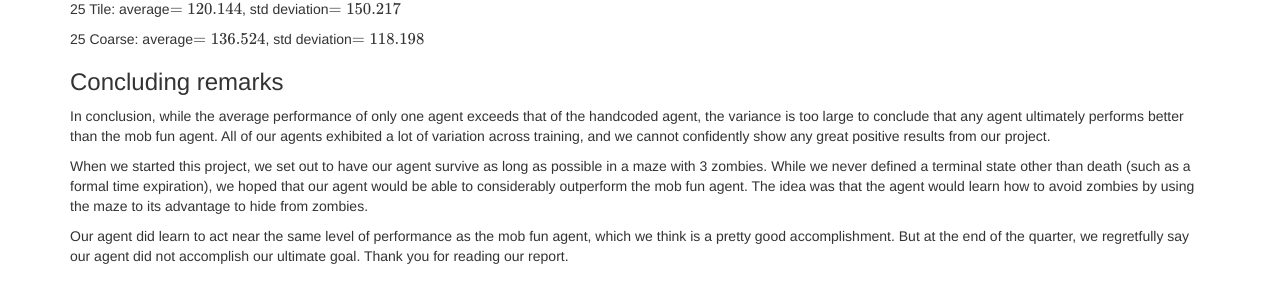
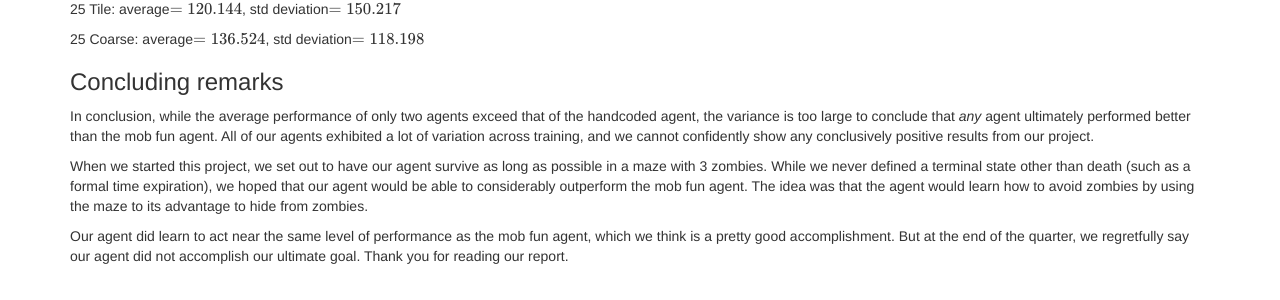
Before and after one commit to becamorin20/Group-16, a Jekyll site: the page built from docs/final.md, in a window 1280 px wide and 900 px high, scrolled down 12164 px. Shown: the part 291-591 px from the top of the window. Built offline with Jekyll 4.4.1, drawn with Linux system fonts in a browser that asks for light colours; formulas are drawn with MathJax 3.

Commit message:
Update final.md

```diff
--- a/docs/final.md
+++ b/docs/final.md
@@ -266,8 +266,8 @@ Handcode: average$$=114.408$$, std deviation$$=51.580$$
 25 Coarse: average$$=136.524$$, std deviation$$=118.198$$
 
 ### Concluding remarks
-In conclusion, while the average performance of only one agent exceeds that of the handcoded agent, the variance is too large to conclude that any agent ultimately performs better than the mob fun agent.
-All of our agents exhibited a lot of variation across training, and we cannot confidently show any great positive results from our project.
+In conclusion, while the average performance of only two agents exceed that of the handcoded agent, the variance is too large to conclude that _any_ agent ultimately performed better than the mob fun agent.
+All of our agents exhibited a lot of variation across training, and we cannot confidently show any conclusively positive results from our project.
 
 When we started this project, we set out to have our agent survive as long as possible in a maze with 3 zombies.
 While we never defined a terminal state other than death (such as a formal time expiration), we hoped that our agent would be able to considerably outperform the mob fun agent.
```
